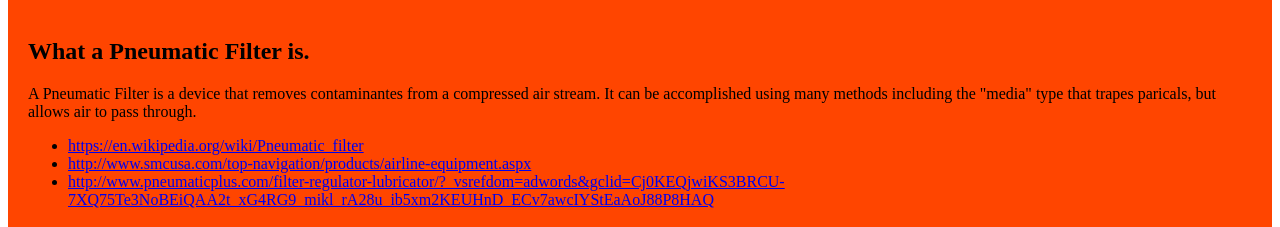
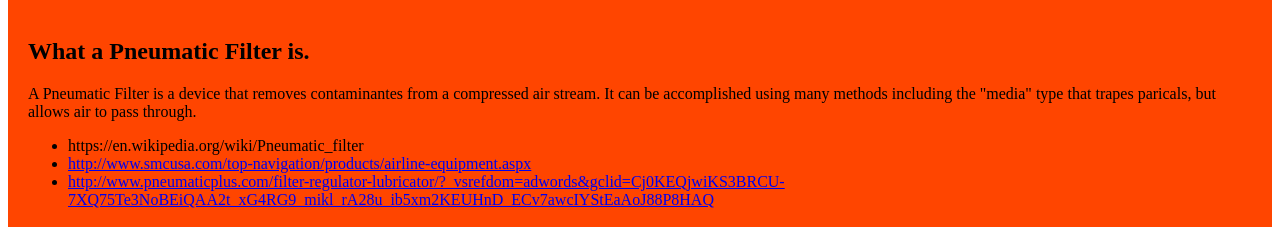
Before and after one commit to lordmango/lordmango.github.io, a plain HTML site: page index.html in a window 1280 px wide. Shown: the part 68-295 px from the top of the page. Drawn offline with Linux system fonts and the light colour scheme.

Commit message:
Update index.html

```diff
--- a/index.html
+++ b/index.html
@@ -14,7 +14,7 @@
         <h2>What a Pneumatic Filter is.</h2>
         <p1>A Pneumatic Filter is a device that removes contaminantes from a compressed air stream. It can be accomplished using many methods including the "media" type that trapes paricals, but allows air to pass through.</p1>
         <ul>
-            <li><a href="url">https://en.wikipedia.org/wiki/Pneumatic_filter</a></li>
+            <li>https://en.wikipedia.org/wiki/Pneumatic_filter</li>
             <li><a href="url">http://www.smcusa.com/top-navigation/products/airline-equipment.aspx</a></li>
             <li><a href="url">http://www.pneumaticplus.com/filter-regulator-lubricator/?_vsrefdom=adwords&gclid=Cj0KEQjwiKS3BRCU-7XQ75Te3NoBEiQAA2t_xG4RG9_mikl_rA28u_ib5xm2KEUHnD_ECv7awcIYStEaAoJ88P8HAQ</a></li>
         </ul>
```
